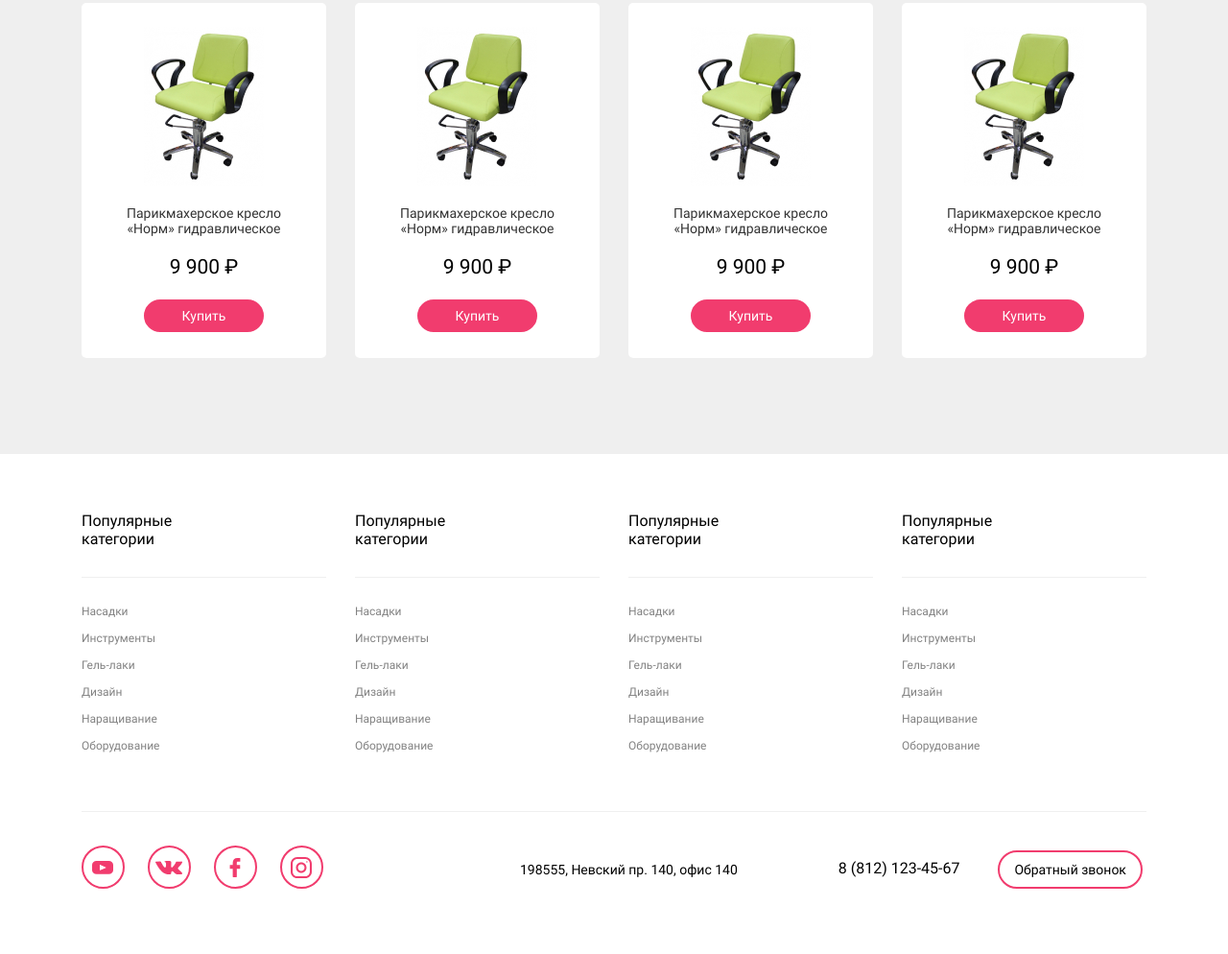
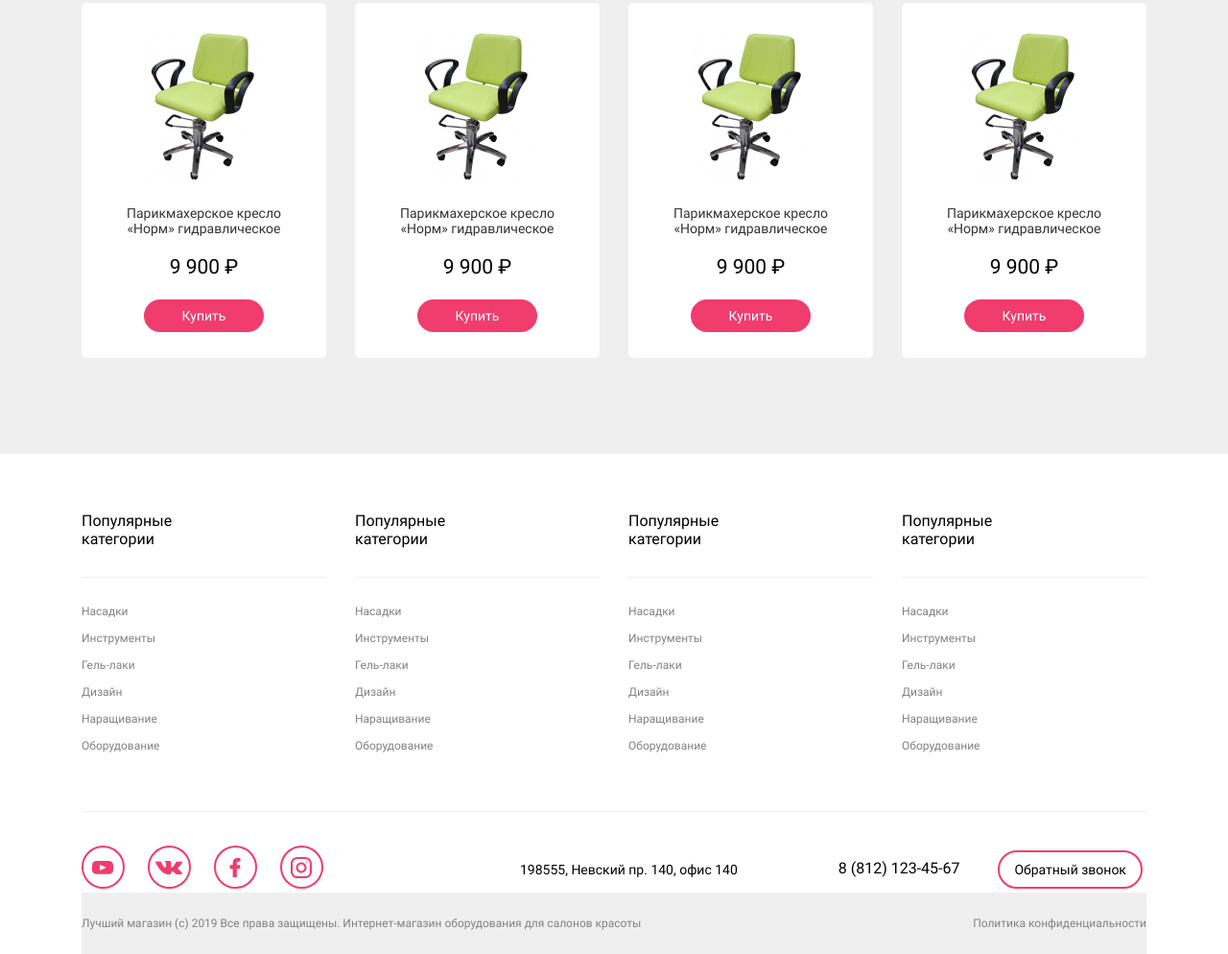
Before and after one commit to ZeniProg/Beauty, a plain HTML site: page index.html in a window 1280 px wide. Shown: the part 1802-2796 px from the top of the page at 96% size. Before the commit the page ends 2767 px from the top, so only its background shows below. Drawn offline with Linux system fonts and the light colour scheme.

Commit message:
Доделал подвал

```diff
--- a/chunk/_footer.sass
+++ b/chunk/_footer.sass
@@ -15,7 +15,14 @@
   &__data
     display: flex
     align-items: center
-    margin-bottom: 35px
+
+  &__info
+    display: flex
+    align-items: center
+    justify-content: space-between
+    padding-top: 25px
+    padding-bottom: 25px
+    background: $gray-color
 
 .footer-menu
 
@@ -104,3 +111,22 @@
     &:hover
       color: $white-color
       background-color: $pink-color
+
+.footer-info
+
+  &__text
+    margin: 0
+    font-family: 'Roboto', sans-serif
+    font-weight: 400
+    font-size: 12px
+    color: #828282
+
+  &__link
+    text-decoration: none
+    font-family: 'Roboto', sans-serif
+    font-weight: 400
+    font-size: 12px
+    color: #828282
+    transition: color .2s
+    &:hover
+      color: $black-color
--- a/index.html
+++ b/index.html
@@ -219,6 +219,12 @@
         <a class="footer-data__link" href="tel:+78121234567">8 (812) 123-45-67</a>
         <button class="footer-data__button">Обратный звонок</button>
       </div>
+      <div class="footer__info footer-info">
+        <p class="footer-info__text">
+          Лучший магазин (с) 2019 Все права защищены. Интернет-магазин оборудования для салонов красоты
+        </p>
+        <a class="footer-info__link" href="#/">Политика конфиденциальности</a>
+      </div>
     </div>
   </footer>
 </body>
```
Also changed, not shown: main.css, 1 other file.
